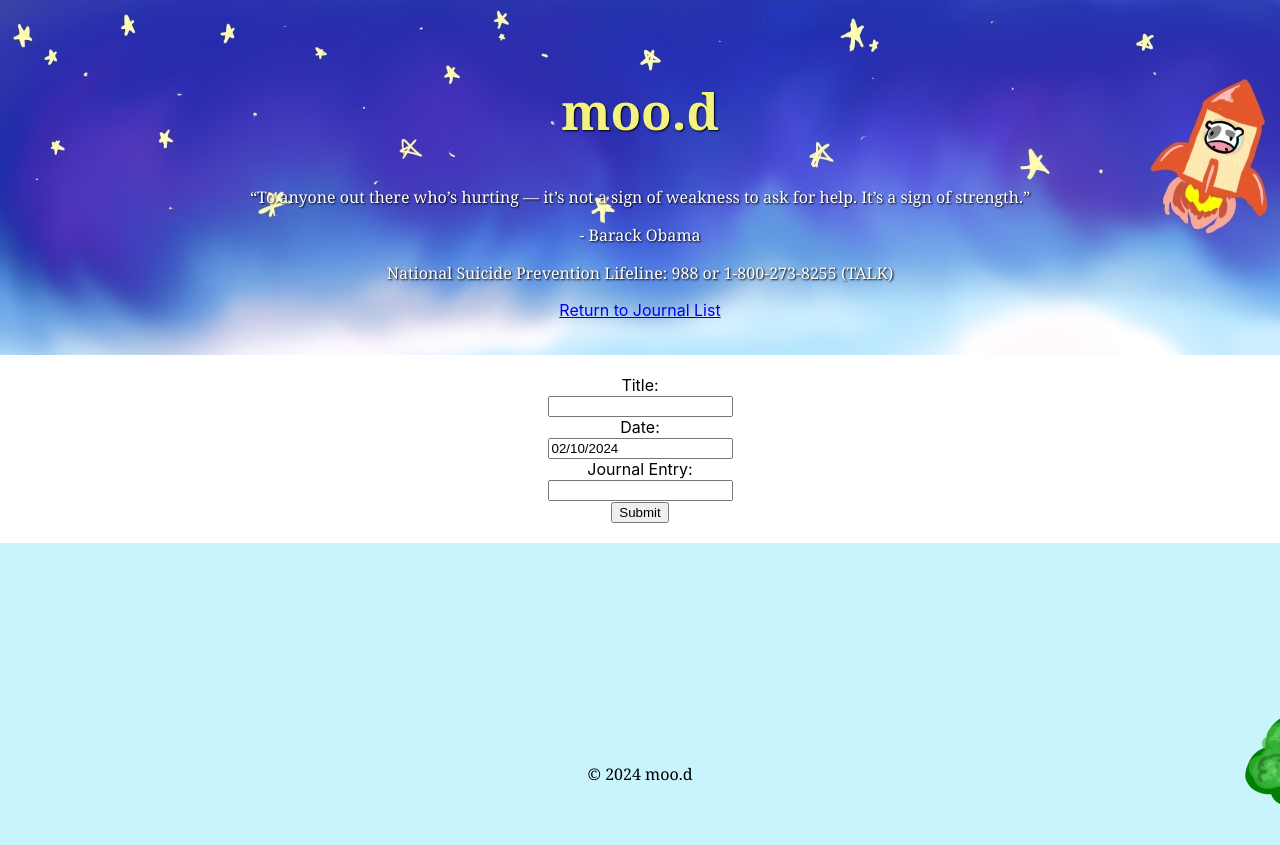
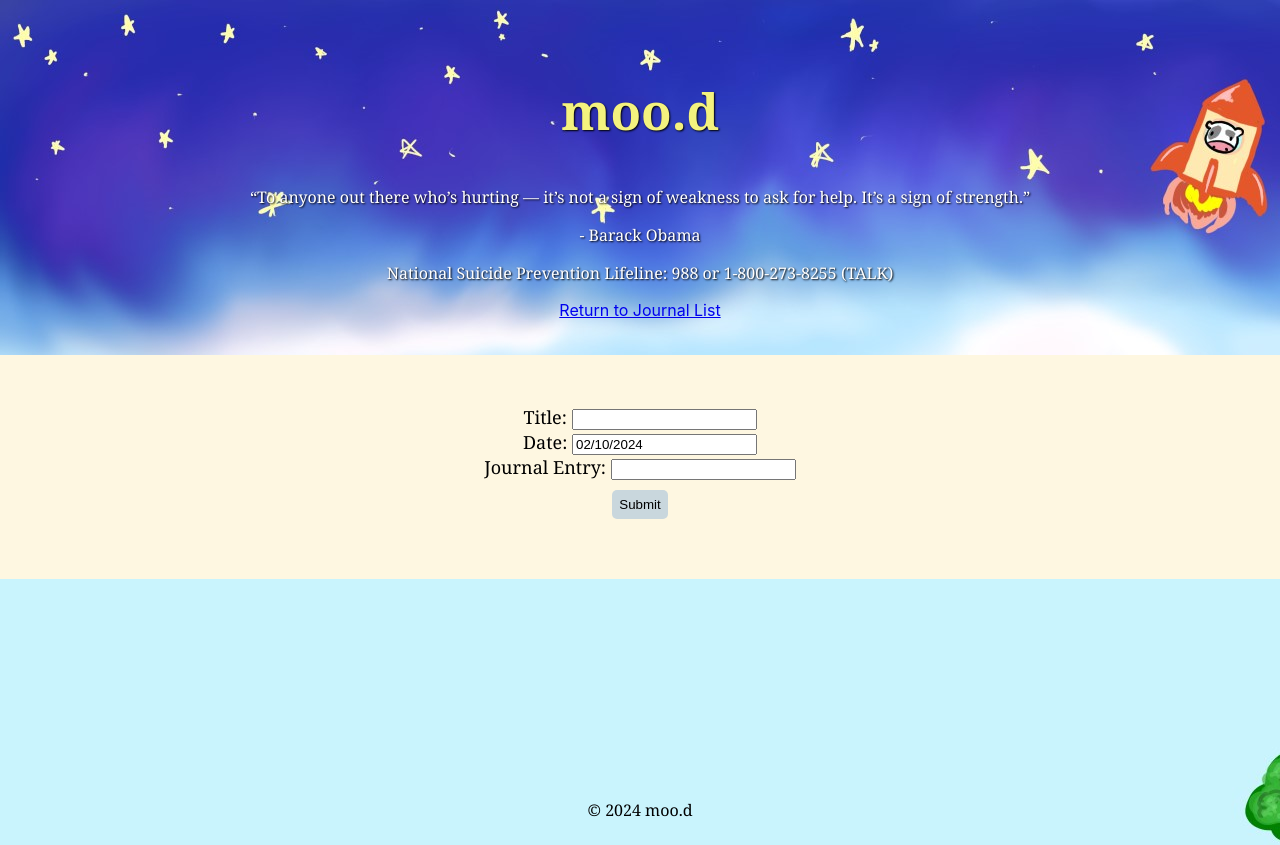
Before and after one commit to matthewdchan/mood, a React (Create React App) app: page /add-item in a window 1280 px wide. Shown: the top 845 px of the page. Built offline with nearby package versions, Linux system fonts and the light colour scheme; no server answers.

Commit message:
css form

```diff
--- a/src/components/Journalform/Form.css
+++ b/src/components/Journalform/Form.css
@@ -1,5 +1,21 @@
 .Form {
-    max-width: 200px;
+    max-width: 1700px;
     margin: 0 auto;
-    padding: 20px;
+    padding-bottom: 20px;
+    padding: 50px;
+    font-family: Cambria, Cochin, Georgia, Times, 'Times New Roman', serif;
+    font-size: large;
+    background-color: #fef7e1;
 }
+
+.Form input[type="submit"] {
+background-color:#C9D7DD ;
+border: none;
+border-radius: 5px;
+padding: 7px;
+margin: 10px;
+}
+
+.Form input[type="submit"]:hover {
+background-color: #637A9F;
+}
```
